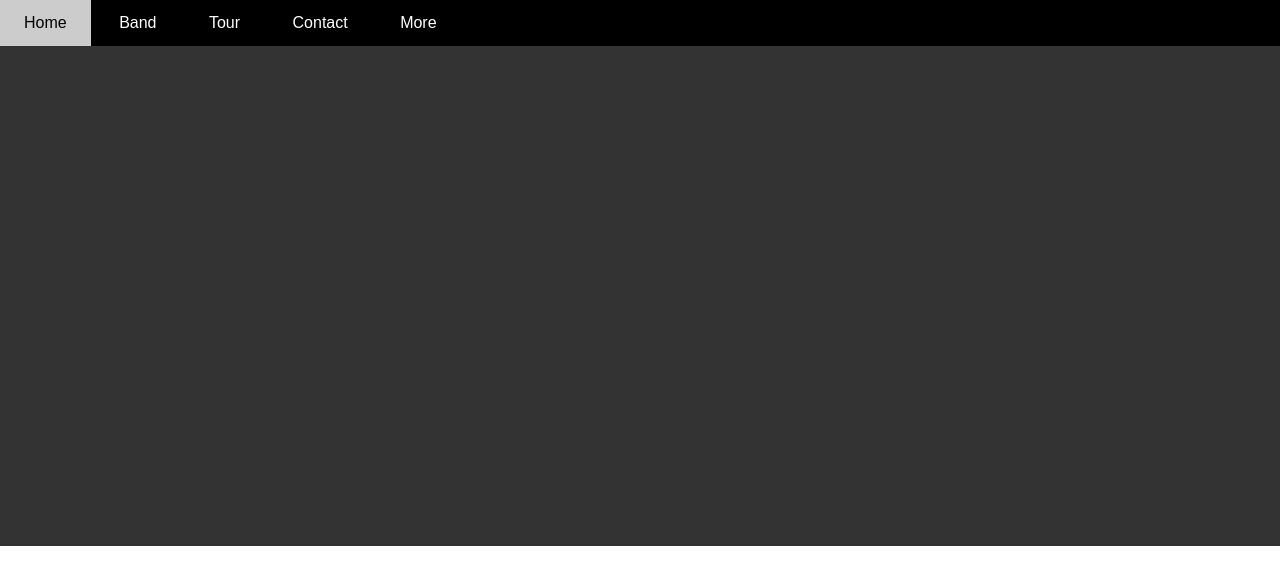
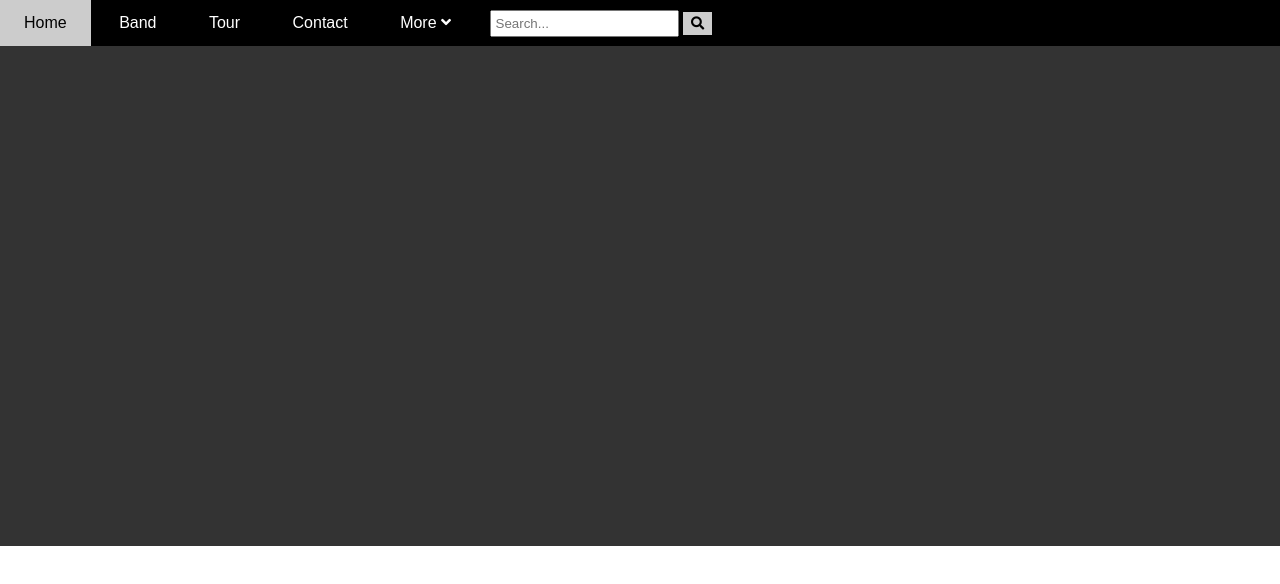
Before and after one commit to jofiel-nguyen/mywebsite, a plain HTML site: page index.html in a window 1280 px wide. Drawn offline with Linux system fonts and the light colour scheme.

Commit message:
update search box

```diff
--- a/assets/style.css
+++ b/assets/style.css
@@ -15,7 +15,7 @@
   }
 
   #nav {
-    /* Add any necessary styling for the navigation container */
+    display: inline-block; /* Add this to make the nav container inline */
   }
 
   #nav li {
@@ -36,12 +36,16 @@
     background-color: #ccc;
   }
 
+  #nav .nav-arrow-down {
+    font-size: 16px;
+  }
+
   #nav .subnav {
     display: none;
     position: absolute;
     top: 100%;
     min-width: 160px;
-    box-shadow: 0 0 10px rgba(red, green, blue, 0.3);
+    box-shadow: 0 0 10px rgba(0, 0, 0, 0.3); /* Updated box-shadow property */
   }
 
   #nav .subnav li {
@@ -60,8 +64,6 @@
     background-color: #999;
   }
 
-
-
   #nav li:hover .subnav {
     display: block; /* Show subnav on hover */
   }
@@ -78,3 +80,24 @@
   #footer {
     /* Add any necessary styling for the footer */
   }
+
+  .search-btn {
+    display: inline-block; /* Add this to make the search button inline */
+    vertical-align: middle; /* Add this to vertically align the search button */
+    margin-left: 10px; /* Add any necessary margin to separate the search button from the navigation */
+  }
+
+  #search-input {
+    padding: 4px;
+  }
+
+  #search-button {
+    padding: 4px 8px;
+    background-color: #ccc;
+    border: none;
+    cursor: pointer;
+  }
+
+  #search-button i {
+    color: #000;
+  }
--- a/index.html
+++ b/index.html
@@ -5,17 +5,22 @@
     <meta name="viewport" content="width=device-width, initial-scale=1.0">
     <title>Wren Web Wizard</title>
     <link rel="stylesheet" href="./assets/style.css">
+    <link rel="stylesheet" href="https://cdnjs.cloudflare.com/ajax/libs/font-awesome/5.15.3/css/all.min.css">
+
 </head>
 <body>
     <div id="main">
         <div id="header">
+            <!--Begin Nav -->
             <ul id="nav">
                 <li><a href="">Home</a></li>
                 <li><a href="">Band</a></li>
                 <li><a href="">Tour</a></li>
                 <li><a href="">Contact</a></li>
                 <li>
-                    <a href="#">More</a>
+                    <a href="">More
+                        <i class="fas fa-angle-down"></i>
+                    </a>
                     <ul class="subnav">
                         <li><a href="">Merchandise</a></li>
                         <li><a href="">Extras</a></li>
@@ -23,6 +28,15 @@
                     </ul>
                 </li>
             </ul>
+            <!--End Nav -->
+            <!--Begin Search -->
+            <div class="search-btn">
+                <input type="search" id="search-input" placeholder="Search...">
+                <button type="submit" id="search-button">
+                    <i class="fas fa-search"></i>
+                </button>
+            </div>
+            <!--End Search-->
         </div>
 
         <div id="slider">
```
